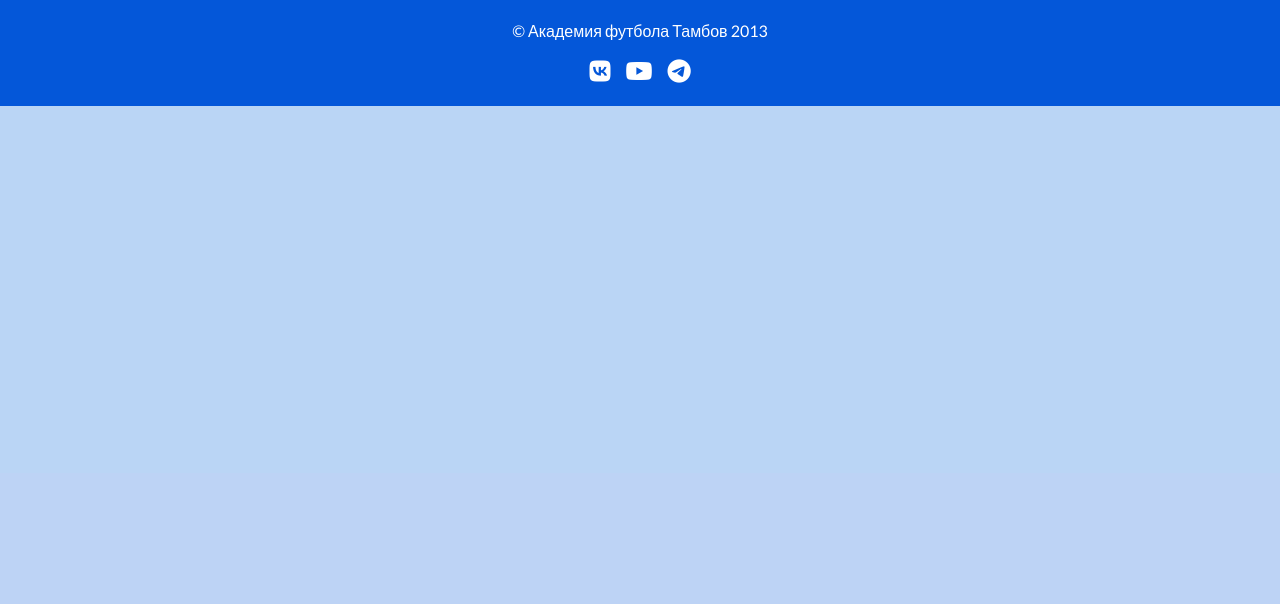
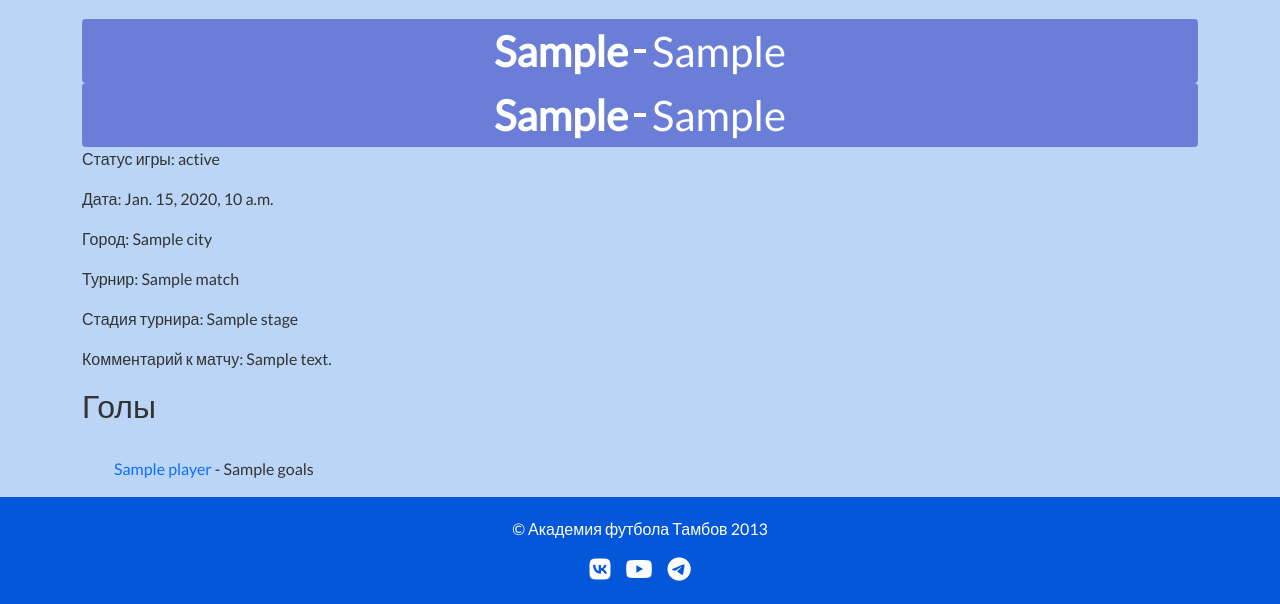
Before and after one commit to mininik08inv/team_site, a Django app: template football_team/team/templates/team/match_detail.html in a window 1280 px wide. Shown: the part 327-931 px from the top of the page. Before the commit the page ends 433 px from the top, so only its background shows below. Run offline with Django 3.2, Linux system fonts and the light colour scheme; the template is opened without the code that fills it: most values are stand-ins (such as "Sample title", 1, 10 or a date in 2020); grey boxes are pictures that could not be loaded.

Commit message:
Матчи-голы-игроки, связи страниц

```diff
--- a/football_team/static/css/styles.css
+++ b/football_team/static/css/styles.css
@@ -339,3 +339,107 @@ li {
     align-items: center;
     height: 10vh;
 }
+
+/* test */
+
+.matchboard {
+    display: flex;
+    align-items: center;
+    justify-content: center;
+    background-color: #5769D0CC;
+    border-radius: 4px
+}
+
+.matchboard__card {
+    display: inline-flex;
+    width: auto;
+    height: 64px;
+    align-items: center;
+    justify-content: center;
+    margin-left: 8px;
+    margin-left: var(--ui-margin-3xs, 8px);
+    color: #fff;
+    gap: 4px
+}
+
+.matchboard__card:first-child {
+    margin-left: 0
+}
+
+.matchboard__card[\:has\(.matchboard__card-shootout\)] {
+    width: 68px
+}
+
+.matchboard__card:has(.matchboard__card-shootout) {
+    width: 68px
+}
+
+.matchboard__card--no_margin {
+    margin-left: 0
+}
+
+.matchboard__card-game {
+    display: flex;
+    height: 100%;
+    align-items: center;
+    justify-content: center;
+    font-size: 42px;
+    white-space: nowrap;
+    overflow: hidden;
+}
+
+.matchboard__card-game--winner {
+    font-weight: 600;
+    white-space: nowrap;
+    overflow: hidden;
+}
+
+
+.matchboard__card-countdown {
+    display: flex;
+    height: 100%;
+    flex-direction: column;
+    justify-content: flex-end
+}
+
+.matchboard__card-time {
+    display: flex;
+    width: 100%;
+    height: 40px;
+    align-items: center;
+    justify-content: center;
+    font-size: 32px
+}
+
+.matchboard__card-time-text {
+    display: flex;
+    width: 100%;
+    height: 16px;
+    justify-content: center;
+    color: #aaa9aa;
+    font-size: 10px
+}
+
+.matchboard__card--wide {
+    width: 78px
+}
+
+.matchboard__card-shootout {
+    align-self: flex-end;
+    color: var(--ui-secondary);
+    font-size: var(--ui-font-size-body-xl);
+    font-weight: var(--ui-font-weight-bold);
+    line-height: 48px
+}
+
+.matchboard__hyphen {
+    width: 12px;
+    height: 4px;
+    margin-right: 6px;
+    margin-left: 6px;
+    background-color: #fff
+}
+
+.matchboard--hasXg {
+    border-radius: 4px 4px 0 0
+}
--- a/football_team/team/admin.py
+++ b/football_team/team/admin.py
@@ -67,8 +67,13 @@ class CoachAdmin(admin.ModelAdmin):
 
 # -------------matches-------------
 
+class GoalInline(admin.TabularInline):
+    model = Goal
+    extra = 0
+
 @admin.register(Match)
 class MatchAdmin(admin.ModelAdmin):
+    inlines = [GoalInline]
     list_display = ('__str__', 'status', 'date', 'city', 'tournament')
     ordering = ('date', 'status', )
 
--- a/football_team/team/models.py
+++ b/football_team/team/models.py
@@ -164,7 +164,9 @@ class Match(models.Model):
     city = models.CharField(max_length=100, verbose_name="Город")
     tournament = models.CharField(max_length=100, verbose_name="Турнир")
     stage = models.CharField(max_length=100, choices=STAGE_CHOICES, default='Первый круг', verbose_name="Стадия турнира")
+    description = models.TextField(blank=True, verbose_name="Описание матча")
     players = models.ManyToManyField('Player', through='Goal')
+
 
     class Meta:
         verbose_name = "Матч"
@@ -173,6 +175,9 @@ class Match(models.Model):
     def __str__(self):
         commands = self.first_team + ' - ' + self.second_team
         return commands
+
+    def get_absolute_url(self):
+        return reverse('match_detail', kwargs={'match_id': self.pk})
 
 
 class Goal(models.Model):
--- a/football_team/team/templates/team/match_detail.html
+++ b/football_team/team/templates/team/match_detail.html
@@ -2,4 +2,35 @@
 {% load static %}
 
 {% block content %}
+<div style="margin-top: 20px;">
+    <div class="match-summary__state-matchboard ">
+        <div class="matchboard"><span class="matchboard__card"><span
+                class="matchboard__card-game--winner matchboard__card-game">{{ match.first_team }}</span></span><span
+                class="matchboard__hyphen"></span><span class="matchboard__card matchboard__card--no_margin"><span
+                class="matchboard__card-game">{{ match.second_team }}</span></span></div>
+
+        <div class="matchboard"><span class="matchboard__card"><span
+                class="matchboard__card-game--winner matchboard__card-game">{{ match.goals_scored }}</span></span><span
+                class="matchboard__hyphen"></span><span class="matchboard__card matchboard__card--no_margin"><span
+                class="matchboard__card-game">{{ match.goals_conceded }}</span></span></div>
+    </div>
+</div>
+<p>Статус игры: {{ match.status }}</p>
+<p>Дата: {{ match.date }}</p>
+<p>Город: {{ match.city }}</p>
+<p>Турнир: {{ match.tournament }}</p>
+<p>Стадия турнира: {{ match.stage }}</p>
+{% if match.description %}
+<p>Комментарий к матчу: {{ match.description }}</p>
+{% endif %}
+<h2>Голы</h2>
+<ul>
+    {% for goal in match.goal_set.all %}
+    <div class="col">
+        <a href="{% url 'player_detail' goal.player.id %}">{{ goal.player }}</a>  - {{ goal.goals }}
+    </div>
+    {% endfor %}
+</ul>
+
+
 {% endblock %}
--- a/football_team/team/templates/team/match_list.html
+++ b/football_team/team/templates/team/match_list.html
@@ -66,6 +66,7 @@
     <ul>
         {% for match in matches %}
         <li class="border-bottom">
+            <a href="{% url 'match_detail' match.id %}">
                 <div class="container text-center">
                     <div class="row">
                         <div class="col text-center">
@@ -80,6 +81,7 @@
                         </div>
                     </div>
                 </div>
+            </a>
         </li>
         {% endfor %}
     </ul>
--- a/football_team/team/urls.py
+++ b/football_team/team/urls.py
@@ -5,6 +5,7 @@ urlpatterns = [
     path('', views.team_detail, name='team_detail'),
     path('player/<int:player_id>/', views.player_detail, name='player_detail'),
     path('matches/', views.match_list, name='match_list'),
+    path('match_detail/<int:match_id>/', views.match_detail, name='match_detail'),
     path('achievements/', views.achievements, name='achievements'),
 
 ]
```
Also changed, not shown: football_team/team/templates/team/player_detail.html (+20 -0 lines), football_team/team/views.py (+13 -7 lines). Lines whose indentation alone changed are shown as unchanged.
